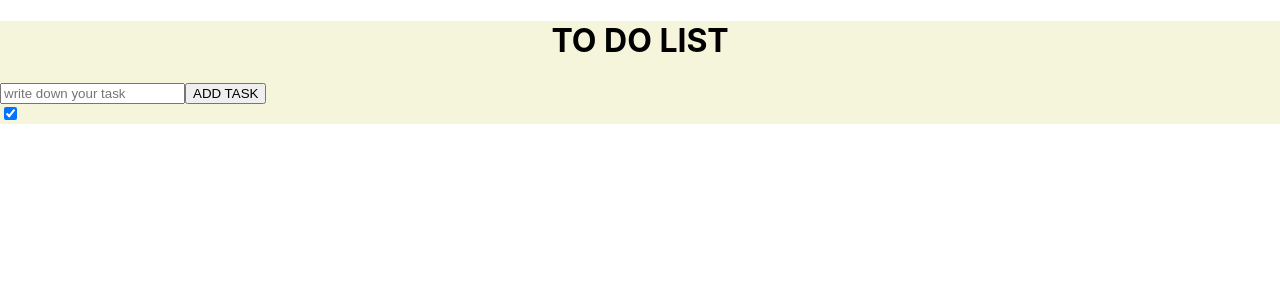
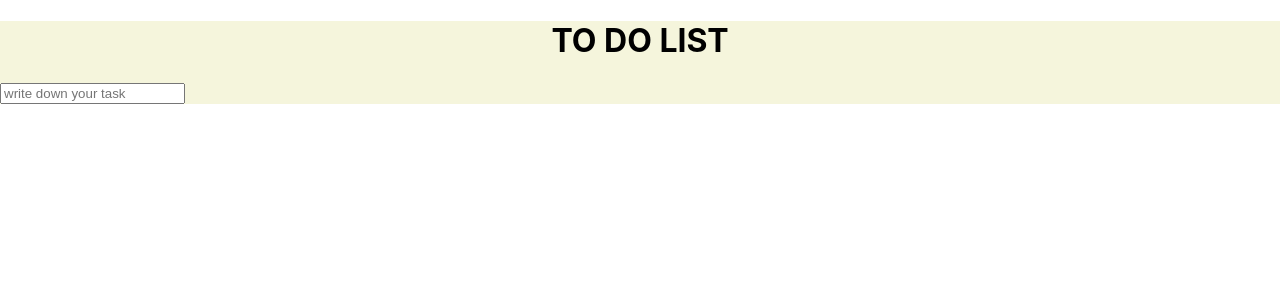
Before and after one commit to zerofille/to-do-list, a React (Create React App) app: page / in a window 1280 px wide. Shown: the top 300 px of the page. Built offline with nearby package versions, Linux system fonts and the light colour scheme.

Commit message:
Add new component

```diff
--- a/package.json
+++ b/package.json
@@ -10,7 +10,8 @@
     "react": "^17.0.2",
     "react-dom": "^17.0.2",
     "react-scripts": "4.0.3",
-    "web-vitals": "^1.1.2"
+    "web-vitals": "^1.1.2",
+    "yup": "^0.32.11"
   },
   "scripts": {
     "start": "react-scripts start",
--- a/src/Components/ListWrapper/index.jsx
+++ b/src/Components/ListWrapper/index.jsx
@@ -1,8 +1,9 @@
 import { useState } from "react";
 import UserInput from "../UserInput";
+import TaskAdder from "../TaskAdder";
+
 export default function ListWrapper() {
   const [tasks, setTasks] = useState([]);
-
   return (
     <main>
       <div style={{ backgroundColor: "beige" }}>
@@ -13,24 +14,3 @@ export default function ListWrapper() {
     </main>
   );
 }
-
-const TaskAdder = (props) => {
-  const toggle = (i) => {
-    const newTasks = props.tasks.map((task) => {
-      const newTask = {
-        ...task,
-        isDone: task.id === i ? !task.id : task.id,
-      };
-      return newTask;
-    });
-    props.setTasks(newTasks);
-  };
-  return (
-    <div onClick={(task) => toggle(task.id)}>
-      <input type="checkbox" checked="{task.isDone}" />
-      <p>{}
-
-      </p>
-    </div>
-  );
-};
--- /dev/null
+++ b/src/Components/TaskAdder/index.jsx
@@ -0,0 +1,33 @@
+
+export default function TaskAdder(props) {
+  const toggle = (i) => {
+    const newTasks = props.tasks.map((task) => {
+      const newTask = {
+        ...task,
+        isDone: task.id === i ? !task.isDone : task.isDone,
+      };
+      return newTask;
+    });
+    props.setTasks(newTasks);
+  };
+
+  const deleteTask = (i) => {
+    const filteredTasks = props.tasks.filter((task) => task.id !== i);
+    props.setTasks(filteredTasks);
+  };
+  return (
+    <ul>
+      {props.tasks.map((task) => {
+        return (
+          <div style={{ display: "flex" }}>
+            <div style={{ display: "flex" }} onClick={() => toggle(task.id)}>
+              <input type="checkbox" checked={task.isDone} />
+              <p>{task.body}</p>
+            </div>
+            <button onClick={() => deleteTask(task.id)}>delete task</button>
+          </div>
+        );
+      })}
+    </ul>
+  );
+}
--- a/src/Components/UserInput/index.jsx
+++ b/src/Components/UserInput/index.jsx
@@ -1,12 +1,12 @@
-import { Formik, Form, Field } from "formik";
+import { Formik, Form, Field, ErrorMessage } from "formik";
+import { TO_DO_LIST_SCHEME } from "../../Utils/ValidationSchemas";
+
 export default function UserInput(props) {
   const startingFormState = {
-    text: '',
+    text: "",
   };
   const submitForm = (values, formikBag) => {
-    console.log(values);
-
-    const {tasks, setTasks} = props;
+    const { tasks, setTasks } = props;
     const newTask = {
       id: Date.now(),
       isDone: false,
@@ -18,11 +18,19 @@ export default function UserInput(props) {
   };
 
   return (
-    <Formik initialValues={startingFormState} onSubmit={submitForm}>
-      <Form>
-        <Field name="text" placeholder="write down your task" type="text" />
-        <button type="submit">ADD TASK</button>
-      </Form>
-    </Formik>
+    <div>
+      <Formik
+        validationSchema={TO_DO_LIST_SCHEME}
+        initialValues={startingFormState}
+        onSubmit={submitForm}
+      >
+        <Form>
+          <Field name="text" placeholder="write down your task" type="text" />
+          <ErrorMessage name="text">
+            {(message) => <div style={{ color: "red" }}>{message}</div>}
+          </ErrorMessage>
+        </Form>
+      </Formik>
+    </div>
   );
 }
--- /dev/null
+++ b/src/Utils/ValidationSchemas/index.js
@@ -0,0 +1,8 @@
+import * as yup from "yup";
+
+export const TO_DO_LIST_SCHEME = yup.object({
+  text: yup
+    .string()
+    .matches(/^.{3,75}$/, "You need to write something longer than 2 symbols")
+    .required("You need to write something down"),
+});
```
Also changed, not shown: 1 other file (tests, documents, lock files or other folders).
